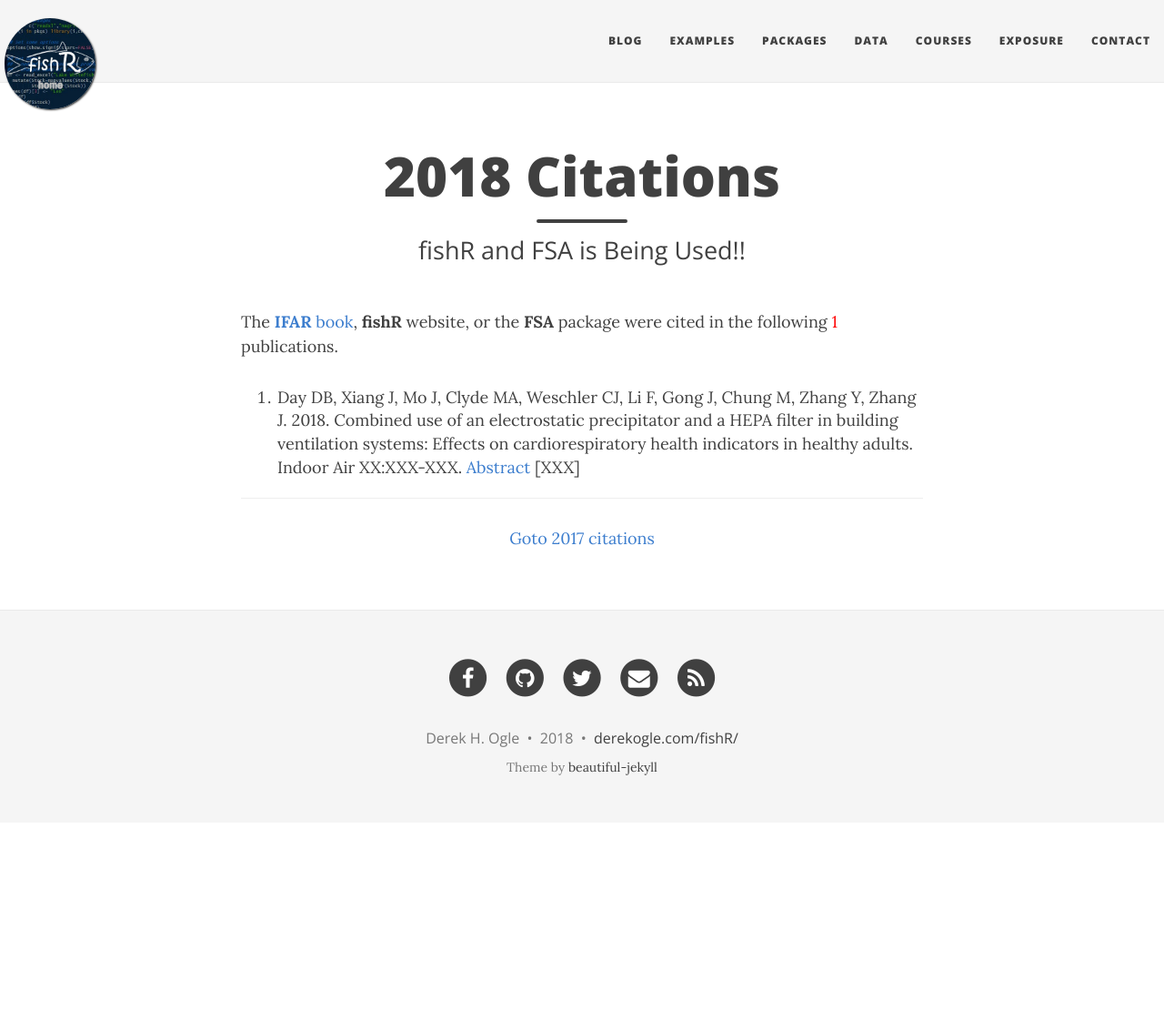
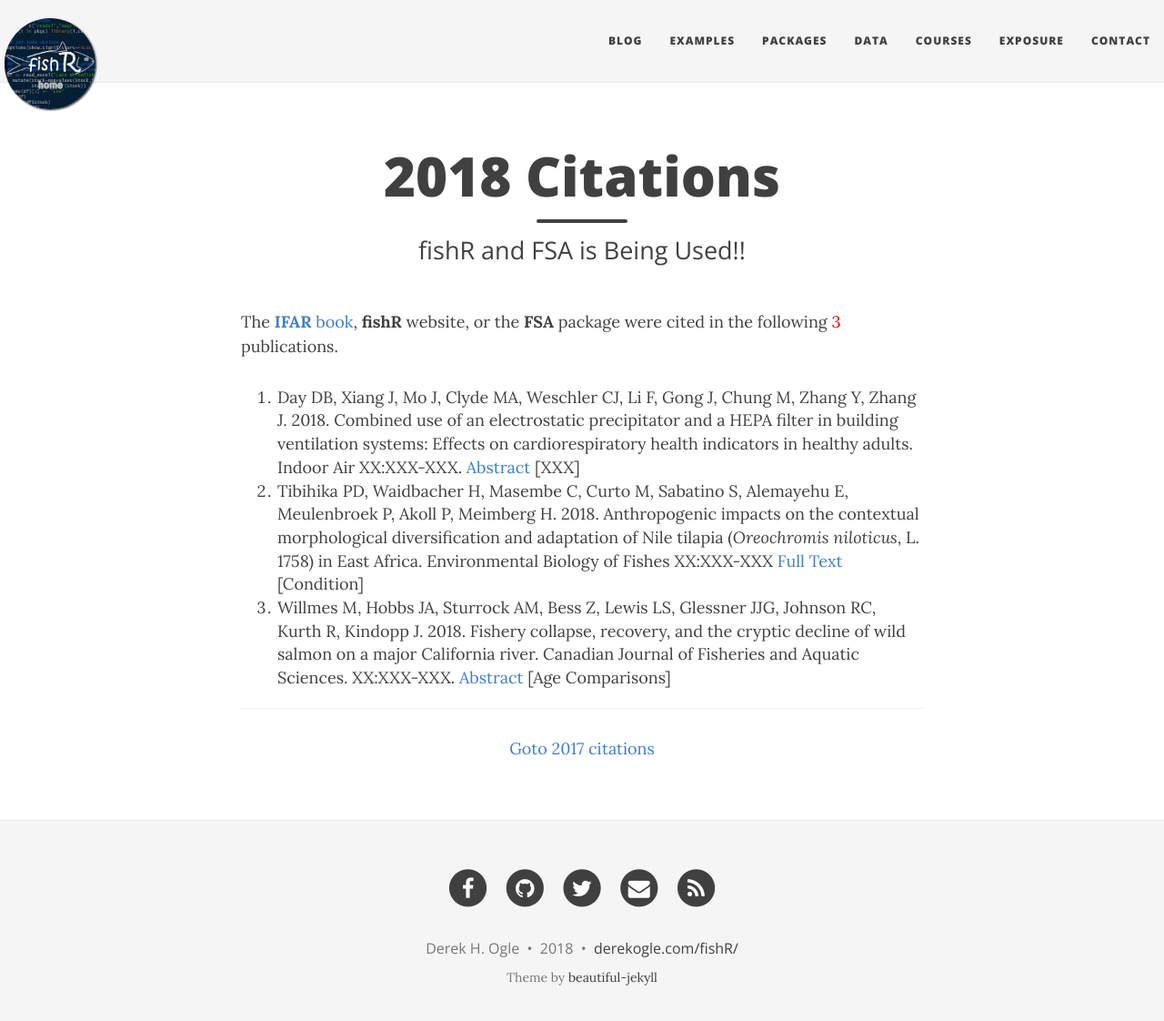
Before and after one commit to droglenc/fishR, a Jekyll site: the page built from exposure/exposure-citations18.md, in a window 1280 px wide and 1135 px high. Shown: the top 1122 px of the window at 91% size. Built offline with Jekyll 4.4.1, drawn with Linux system fonts in a browser that asks for light colours; nearby versions of some CDN libraries.

Commit message:
Added citations

```diff
--- a/exposure/exposure-citations18.md
+++ b/exposure/exposure-citations18.md
@@ -5,9 +5,11 @@ subtitle: fishR and FSA is Being Used!!
 css: "/css/exposure-citation.css"
 ---
 
-The [**IFAR** book](http://derekogle.com/IFAR/), **fishR** website, or the **FSA** package were cited in the following <span id="contact-div">1</span> publications.
+The [**IFAR** book](http://derekogle.com/IFAR/), **fishR** website, or the **FSA** package were cited in the following <span id="contact-div">3</span> publications.
 
 1. Day DB, Xiang J, Mo J, Clyde MA, Weschler CJ, Li F, Gong J, Chung M, Zhang Y, Zhang J. 2018. Combined use of an electrostatic precipitator and a HEPA filter in building ventilation systems: Effects on cardiorespiratory health indicators in healthy adults. Indoor Air XX:XXX-XXX. [Abstract](http://onlinelibrary.wiley.com/doi/10.1111/ina.12447/full) [XXX]
+1. Tibihika PD, Waidbacher H, Masembe C, Curto M, Sabatino S, Alemayehu E, Meulenbroek P, Akoll P, Meimberg H. 2018. Anthropogenic impacts on the contextual morphological diversification and adaptation of Nile tilapia (*Oreochromis niloticus*, L. 1758) in East Africa. Environmental Biology of Fishes XX:XXX-XXX [Full Text](https://link.springer.com/article/10.1007/s10641-017-0704-0) [Condition]
+1. Willmes M, Hobbs JA, Sturrock AM, Bess Z, Lewis LS, Glessner JJG, Johnson RC, Kurth R, Kindopp J. 2018. Fishery collapse, recovery, and the cryptic decline of wild salmon on a major California river. Canadian Journal of Fisheries and Aquatic Sciences. XX:XXX-XXX. [Abstract](http://www.nrcresearchpress.com/doi/abs/10.1139/cjfas-2017-0273#.Wl5BqnlG3uM) [Age Comparisons]
 
 -----
 <p style="text-align: center;"><a href="exposure-citations17.html">Goto 2017 citations</a></p>
```
Also changed, not shown: exposure/exposure-citations17.md (+4 -1 lines).
